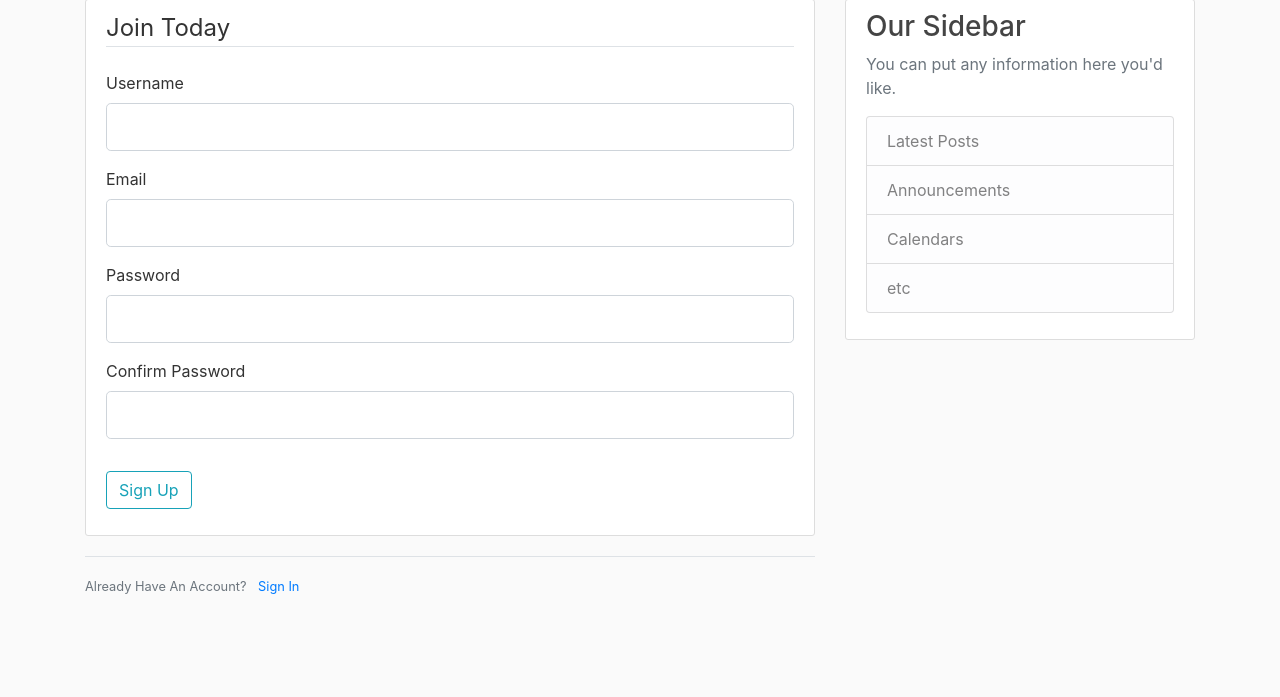
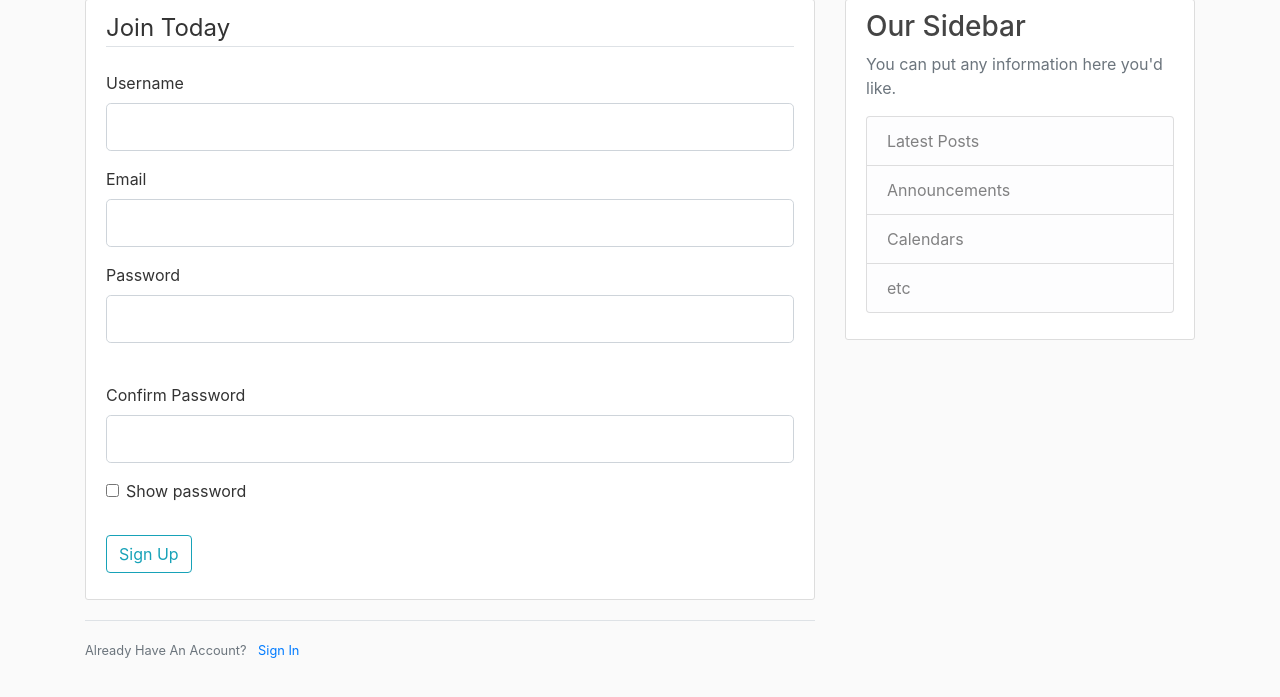
Before and after one commit to shah-raj/blog, a Flask app: page /register in a window 1280 px wide. Shown: the part 81-778 px from the top of the page. Run offline with Flask 2, Linux system fonts and the light colour scheme; some libraries are stand-ins or nearby versions.

Commit message:
JS show password

```diff
--- a/flaskblog/forms.py
+++ b/flaskblog/forms.py
@@ -11,9 +11,10 @@ class RegistrationForm(FlaskForm):
                            validators=[DataRequired(), Length(min=2, max=20)])
     email = StringField('Email',
                         validators=[DataRequired(), Email()])
-    password = PasswordField('Password', validators=[DataRequired()])
+    password = PasswordField('Password', validators=[DataRequired()],id='register_password')
     confirm_password = PasswordField('Confirm Password',
-                                     validators=[DataRequired(), EqualTo('password')])
+                                     validators=[DataRequired(), EqualTo('password')],id='confirm_password')
+    show_password = BooleanField('Show password', id='show_password')
     submit = SubmitField('Sign Up')
 
     def validate_username(self, username):
@@ -30,8 +31,9 @@ class RegistrationForm(FlaskForm):
 class LoginForm(FlaskForm):
     email = StringField('Email',
                         validators=[DataRequired(), Email()])
-    password = PasswordField('Password', validators=[DataRequired()])
+    password = PasswordField('Password', validators=[DataRequired()],id='password')
     remember = BooleanField('Remember Me')
+    show_password = BooleanField('Show password', id='show_password')
     submit = SubmitField('Login')
 
 
--- a/flaskblog/static/main.css
+++ b/flaskblog/static/main.css
@@ -78,3 +78,8 @@ a.article-title:hover {
 .account-heading {
   font-size: 2.5rem;
 }
+
+.form-group i {
+  margin-left: -30px;
+  cursor: pointer;
+}
--- a/flaskblog/templates/register.html
+++ b/flaskblog/templates/register.html
@@ -36,6 +36,7 @@
                     {{ form.password.label(class="form-control-label") }}
                     {% if form.password.errors %}
                         {{ form.password(class="form-control form-control-lg is-invalid") }}
+                        <button>Hello</button>
                         <div class="invalid-feedback">
                             {% for error in form.password.errors %}
                                 <span>{{ error }}</span>
@@ -43,6 +44,7 @@
                         </div>
                     {% else %}
                         {{ form.password(class="form-control form-control-lg") }}
+                        <i class="far fa-eye" id="togglePassword"></i>
                     {% endif %}
                 </div>
                 <div class="form-group">
@@ -55,8 +57,17 @@
                             {% endfor %}
                         </div>
                     {% else %}
-                        {{ form.confirm_password(class="form-control form-control-lg") }}
+                        <div >
+                            {{ form.confirm_password(class="form-control form-control-lg") }}
+                        </div>
                     {% endif %}
+                </div>
+                <div class="form-check">
+                    {{ form.show_password(class="form-check-input") }}
+                    {{ form.show_password.label(class="form-check-label") }}
+                </div>
+                <div class="form-group">
+
                 </div>
             </fieldset>
             <div class="form-group">
@@ -69,4 +80,20 @@
             Already Have An Account? <a class="ml-2" href="{{ url_for('login') }}">Sign In</a>
         </small>
     </div>
+    <script type="text/javascript">
+        window.addEventListener("load", function(){
+            var checkbox  = document.getElementById('{{form.show_password.id}}');
+            var x = document.getElementById('{{form.confirm_password.id}}');
+            var y = document.getElementById('{{form.password.id}}');
+            checkbox.addEventListener('change', function() {
+                if(this.checked) {
+                    x.type = 'text';
+                    y.type = 'text';
+                } else {
+                    x.type = 'password';
+                    y.type = 'password';
+                }
+            });
+        });
+    </script>
 {% endblock content %}
```
Also changed, not shown: flaskblog/templates/login.html (+15 -2 lines), temp.html (added, +16 -0 lines).
